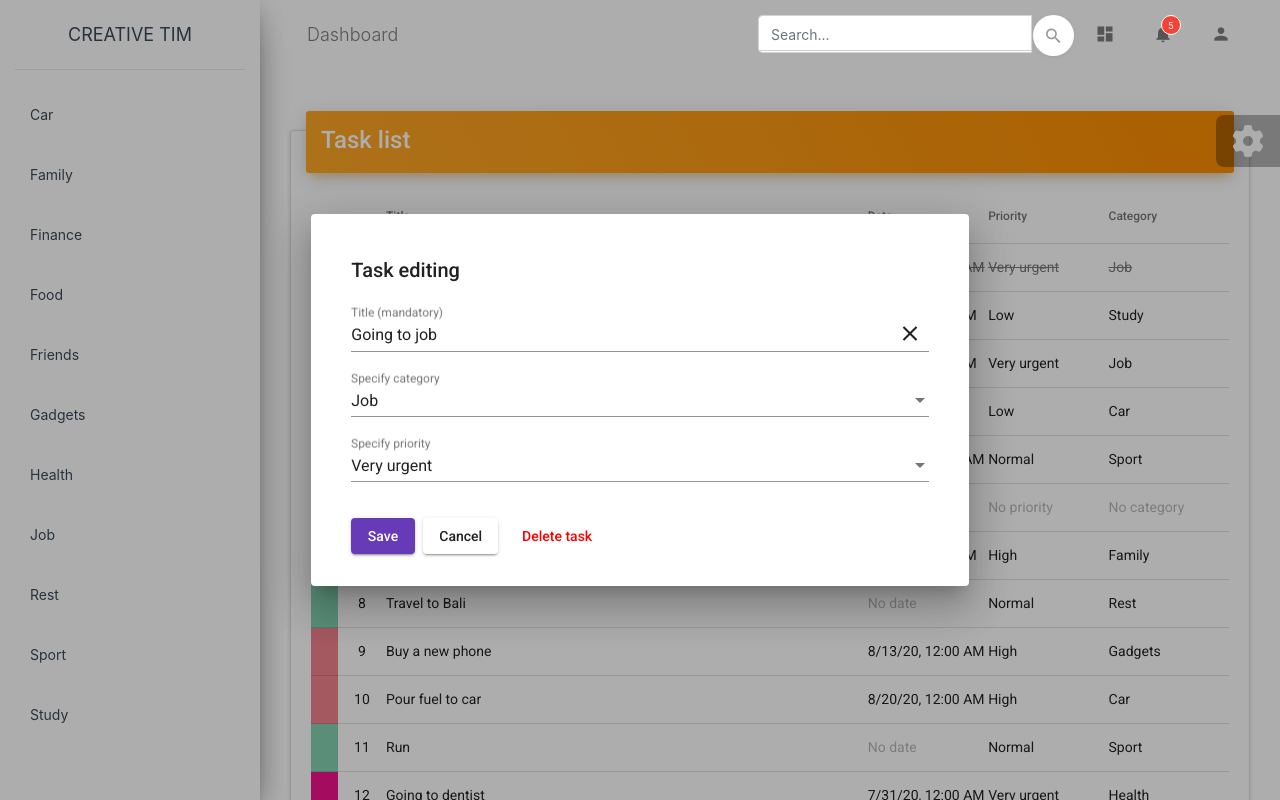
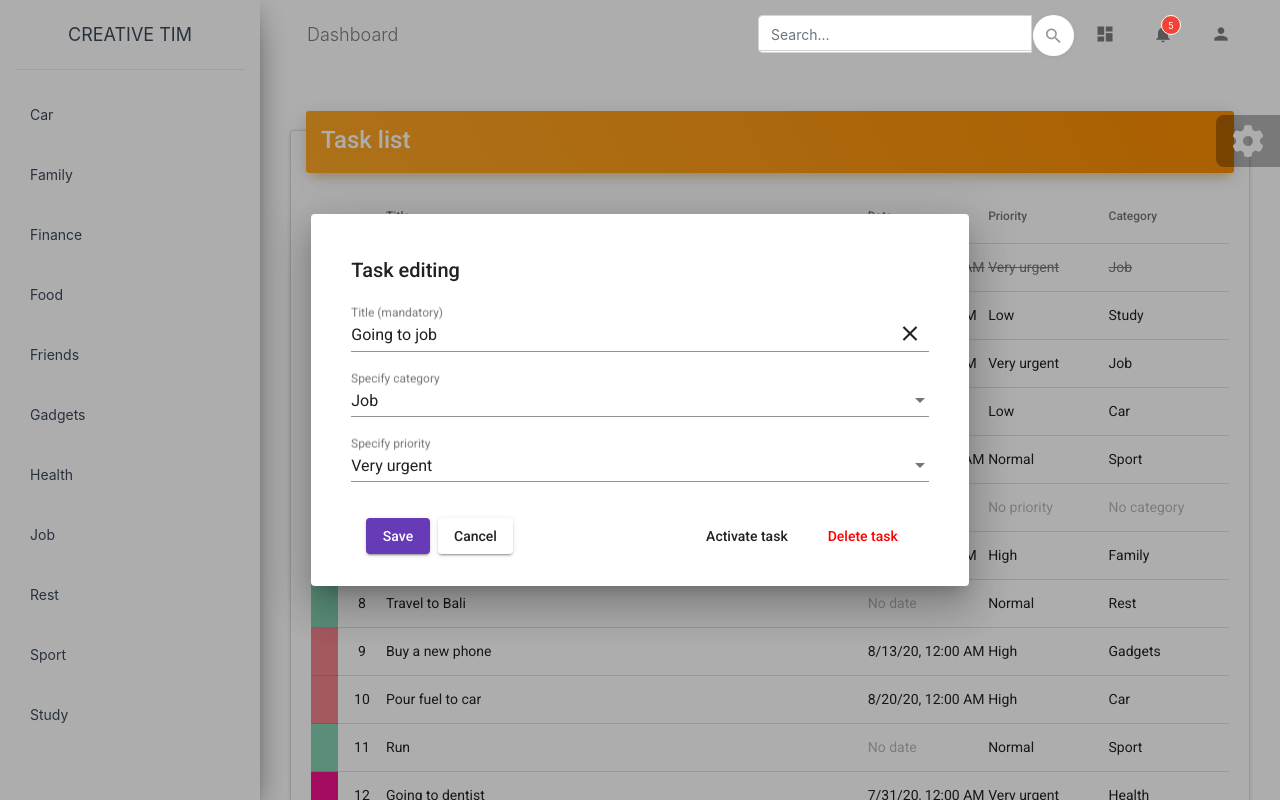
Before and after one commit to Jakhongir1117/Todo, an Angular app: page / in a window 1280 px wide. Both pictures are taken after a click on the element "Going to job". Built offline with nearby package versions, Linux system fonts and the light colour scheme.

Commit message:
17th step

```diff
--- a/src/app/dialog/edit-task-dialog/edit-task-dialog.component.html
+++ b/src/app/dialog/edit-task-dialog/edit-task-dialog.component.html
@@ -63,15 +63,46 @@
 <!-- action buttons  -->
 <mat-dialog-actions>
 
-  <button
+  <div class="col-md-5 col-12">
+
+      <button
           mat-raised-button color="primary"
           (click)="onConfirm()"
           [disabled]="inputTitle.value.trim().length==0">
-    Save
-  </button>
+       Save
+      </button>
 
 
-  <button mat-raised-button (click)="onCancel()">Cancel</button>
+      <button mat-raised-button (click)="onCancel()">Cancel</button>
+
+  </div>
+
+  <!-- possible operations on the task -->
+
+  <div class="col-md-7 col-12 text-right">
+
+
+        <button
+          mat-button class="green"
+          *ngIf="!task.completed"
+          (click)="complete()"
+
+        >
+          Complete task
+        </button>
+
+
+
+        <button
+          mat-button class="green"
+          *ngIf="task.completed"
+          (click)="activate()"
+
+        >
+          Activate task
+
+        </button>
+
 
 
         <button
@@ -84,5 +115,7 @@
 
         </button>
 
+  </div>
+
 
 </mat-dialog-actions>
--- a/src/app/dialog/edit-task-dialog/edit-task-dialog.component.ts
+++ b/src/app/dialog/edit-task-dialog/edit-task-dialog.component.ts
@@ -27,7 +27,7 @@ export class EditTaskDialogComponent implements OnInit {
 
 
     dialogTitle: string; // window title
-    private task: Task; // task for editing/creating
+    task: Task; // task for editing/creating
 
 
     tmpTitle: string;
@@ -90,5 +90,16 @@ export class EditTaskDialogComponent implements OnInit {
       });
     }
 
+    // clicked complete task
+    complete() {
+      this.dialogRef.close('complete');
+
+    }
+
+    //clicked activate task
+    activate() {
+      this.dialogRef.close('activate');
+    }
+
 
 }
--- a/src/app/views/tasks/tasks.component.ts
+++ b/src/app/views/tasks/tasks.component.ts
@@ -126,6 +126,17 @@ export class TasksComponent implements OnInit {
     dialogRef.afterClosed().subscribe( result => {
         // processing of results
 
+      if (result === 'complete') {
+        task.completed = true;
+        this.updateTask.emit(task);
+      }
+
+      if (result === 'activate') {
+        task.completed = false;
+        this.updateTask.emit(task);
+        return;
+      }
+
       if (result === 'delete') {
         this.deleteTask.emit(task);
         return;
```
